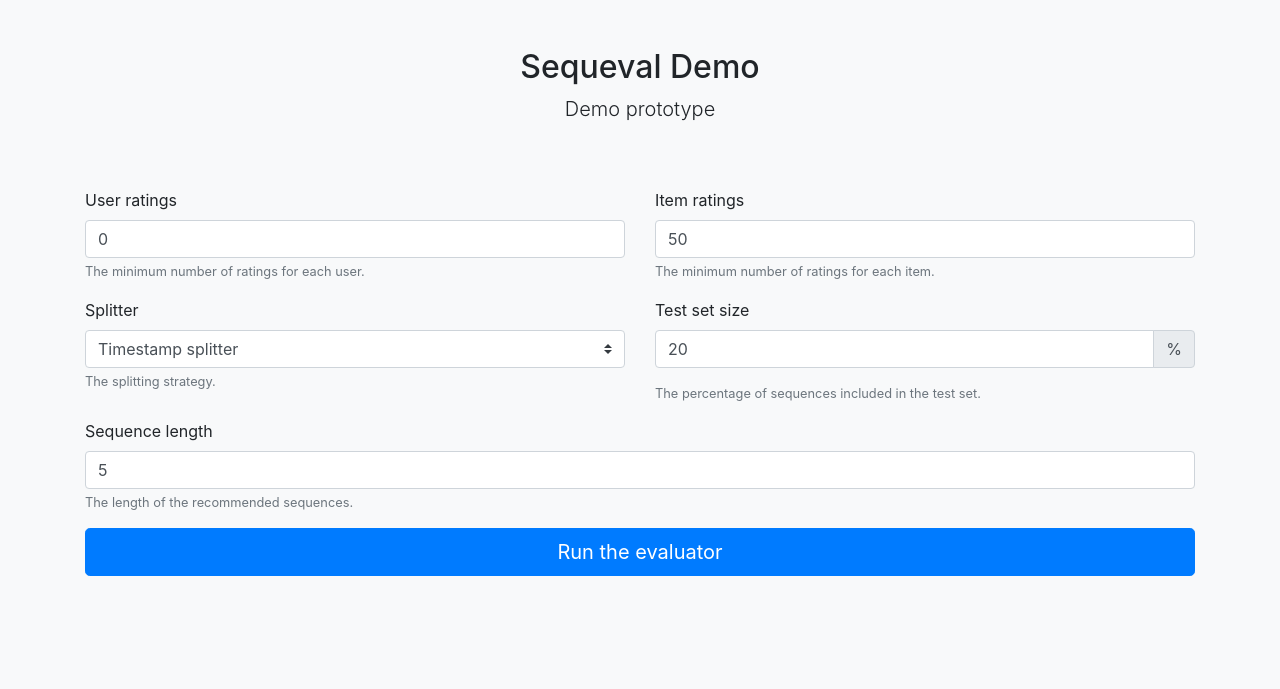
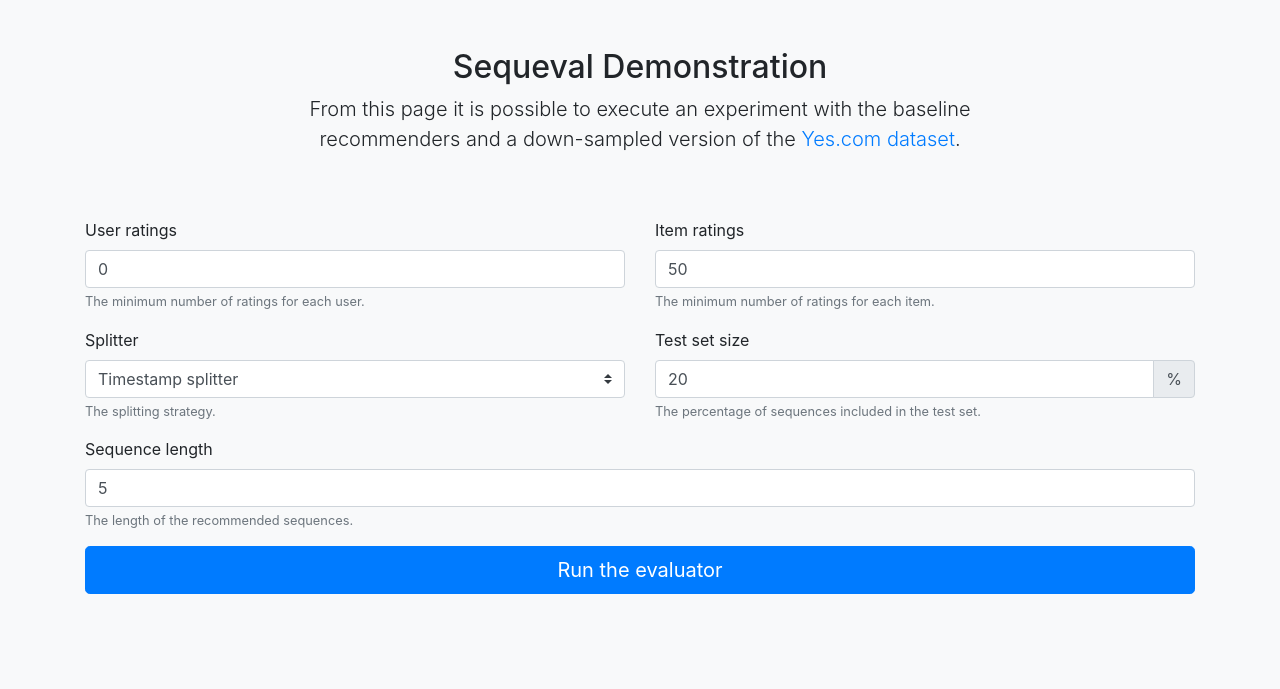
Before and after one commit to D2KLab/sequeval, a Flask app: page / in a window 1280 px wide. Shown: the top 689 px of the page. Run offline with Flask 2, Linux system fonts and the light colour scheme; parts of the project's set-up code (start-up, migrations or seed data) failed here and were passed over; some libraries are stand-ins or nearby versions.

Commit message:
Add better descriptions

```diff
--- a/templates/index.html
+++ b/templates/index.html
@@ -5,14 +5,22 @@
     <meta name="viewport" content="width=device-width, initial-scale=1, shrink-to-fit=no">
     <link rel="stylesheet" href="https://maxcdn.bootstrapcdn.com/bootstrap/4.0.0/css/bootstrap.min.css"
           integrity="sha384-Gn5384xqQ1aoWXA+058RXPxPg6fy4IWvTNh0E263XmFcJlSAwiGgFAW/dAiS6JXm" crossorigin="anonymous">
-    <title>Sequeval Demo</title>
+    <title>Sequeval Demonstration</title>
 </head>
 <body class="bg-light">
 
 <div class="container">
     <div class="py-5 text-center">
-        <h2>Sequeval Demo</h2>
-        <p class="lead">Demo prototype</p>
+        <h2>Sequeval Demonstration</h2>
+        <div class="row">
+            <div class="col"></div>
+            <div class="col-8">
+                <p class="lead">From this page it is possible to execute an experiment with the baseline recommenders
+                    and a down-sampled version of the <a href="https://www.cs.cornell.edu/~shuochen/lme/data_page.html">Yes.com
+                        dataset</a>.</p>
+            </div>
+            <div class="col"></div>
+        </div>
     </div>
 
     <div class="row">
@@ -21,14 +29,16 @@
                 <div class="row">
                     <div class="col-md-6 mb-3">
                         <label for="user-ratings">User ratings</label>
-                        <input type="number" class="form-control" id="user-ratings" name="user-ratings" min="0" value="0" required>
+                        <input type="number" class="form-control" id="user-ratings" name="user-ratings" min="0"
+                               value="0" required>
                         <small id="user-ratings-help" class="form-text text-muted">
                             The minimum number of ratings for each user.
                         </small>
                     </div>
                     <div class="col-md-6 mb-3">
                         <label for="item-ratings">Item ratings</label>
-                        <input type="number" class="form-control" id="item-ratings" name="item-ratings" min="0" value="50" required>
+                        <input type="number" class="form-control" id="item-ratings" name="item-ratings" min="0"
+                               value="50" required>
                         <small id="item-ratings-help" class="form-text text-muted">
                             The minimum number of ratings for each item.
                         </small>
@@ -48,8 +58,9 @@
                     </div>
                     <div class="col-md-6 mb-3">
                         <label for="ratio">Test set size</label>
-                        <div class="input-group mb-3">
-                            <input type="number" class="form-control" id="ratio" name="ratio" min="1" max="100" value="20" required>
+                        <div class="input-group">
+                            <input type="number" class="form-control" id="ratio" name="ratio" min="1" max="100"
+                                   value="20" required>
                             <div class="input-group-append">
                                 <span class="input-group-text" id="ratio-percentage">%</span>
                             </div>
--- a/app.py
+++ b/webapp.py
@@ -13,9 +13,9 @@ def main():
 
 def parse(value):
     if value == float('inf'):
-        return 'Inf'
+        return 'Infinite'
     if isinstance(value, float):
-        return str("%.2f" % round(value, 4))
+        return str("%.4f" % round(value, 4))
     return str(value)
 
 
```
